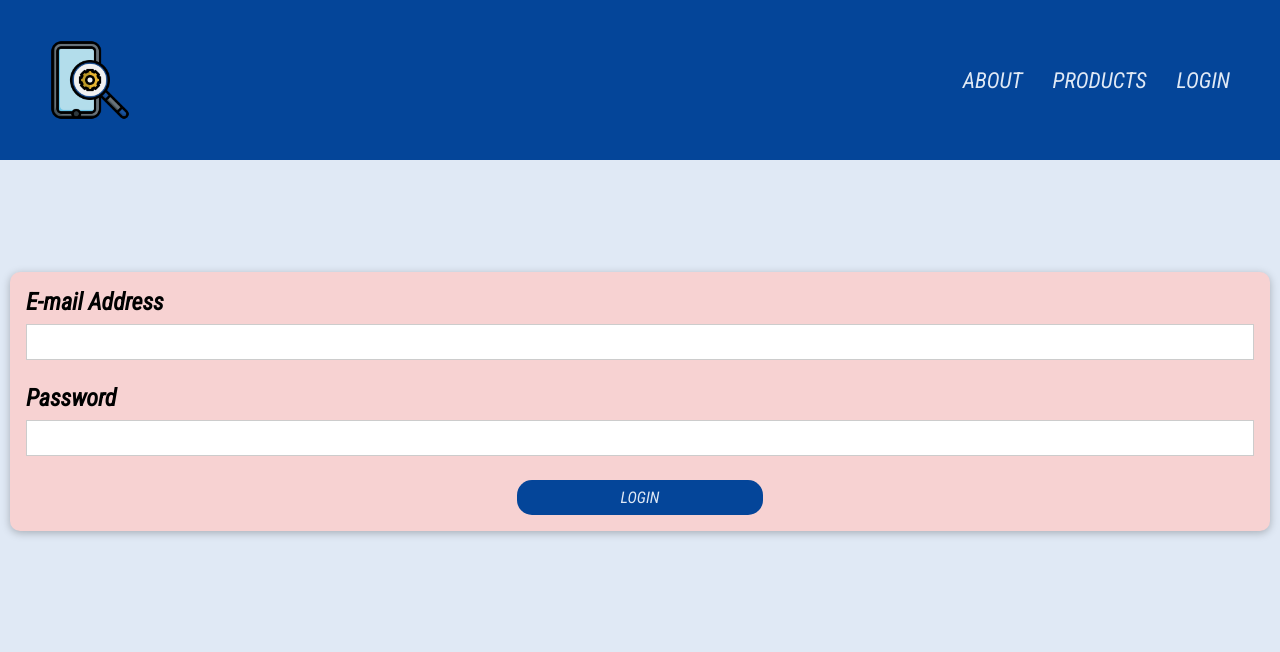
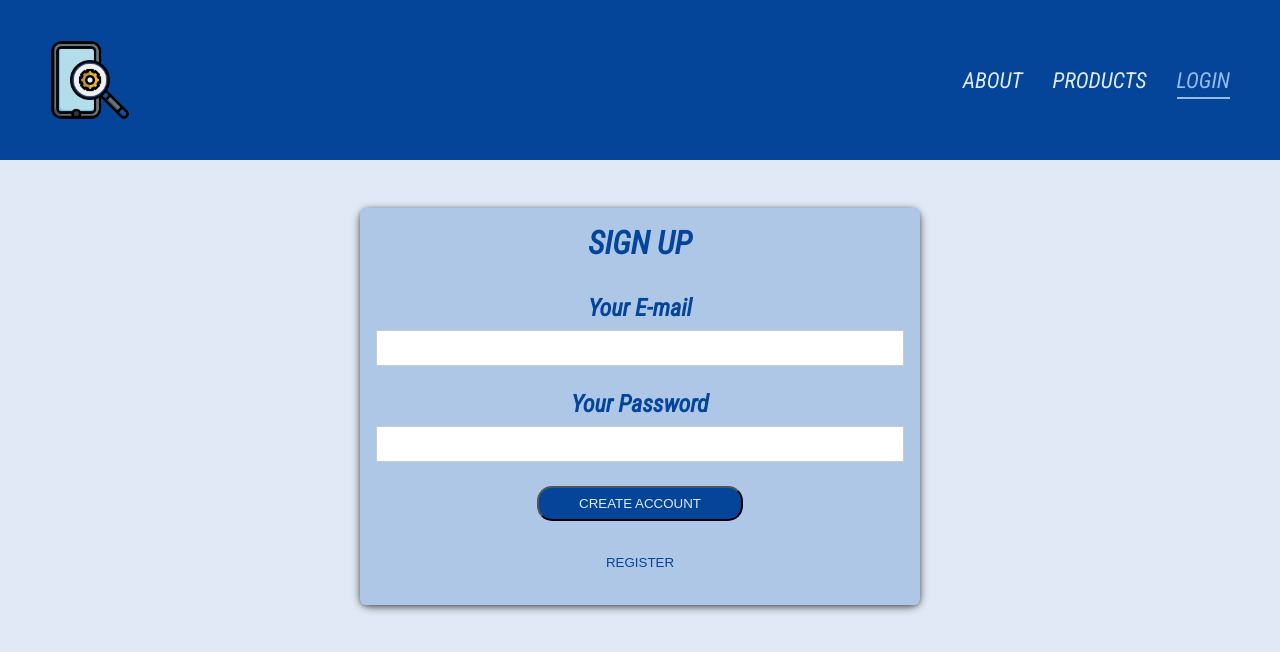
Before and after one commit to MuP0claB/Phone-Picker, a React (Create React App) app: page /login in a window 1280 px wide. Shown: the top 652 px of the page. Built offline with nearby package versions, Linux system fonts and the light colour scheme.

Commit message:
Added toggling in LoginForm

```diff
--- a/src/components/Auth/LoginForm.js
+++ b/src/components/Auth/LoginForm.js
@@ -1,28 +1,53 @@
-import { useContext } from "react";
-import { NavLink } from "react-router-dom";
+import Card from "../Card/Card";
+
+import { useContext, useRef, useState } from "react";
 import AuthContext from "../../store/auth-context";
 
 import styles from "./LoginForm.module.css";
 
 const LoginForm = () => {
+  const emailInputRef = useRef();
+  const passwordInputRef = useRef();
+
   const authCtx = useContext(AuthContext);
 
+  const [isReg, setIsReg] = useState();
+
+  const switchHandler = () => {
+    setIsReg((prevState) => !prevState);
+  };
+
+  const submitHandler = (event) => {
+    event.preventDefault();
+    const enteredEmail = emailInputRef.current.value;
+    const enteredpassword = passwordInputRef.current.value;
+  };
+
   return (
-    <div className="container">
-      <form className={styles['login-form']}>
+    <Card>
+      <form className={styles.form} onSubmit={submitHandler}>
+        <h1>{isReg ? "LOGIN" : "SIGN UP"}</h1>
         <div>
-          <label htmlFor="email">E-mail Address</label>
-          <input type="email" id="email" />
+          <label htmlFor="email">Your E-mail</label>
+          <input type="email" id="email" required ref={emailInputRef} />
         </div>
         <div>
-          <label htmlFor="password">Password</label>
-          <input type="password" id="password" />
+          <label htmlFor="password">Your Password</label>
+          <input
+            type="password"
+            id="password"
+            required
+            ref={passwordInputRef}
+          />
         </div>
         <div className={styles.btn}>
-          <NavLink to="/phones">LOGIN</NavLink>
+          <button type="submit">CREATE ACCOUNT</button>
+          <button type="button" className={styles.toggle}>
+            {isReg ? "LOGIN WITH EXISTING ACCOUNT" : "REGISTER"}
+          </button>
         </div>
       </form>
-    </div>
+    </Card>
   );
 };
 
--- a/src/components/Auth/LoginForm.module.css
+++ b/src/components/Auth/LoginForm.module.css
@@ -1,22 +1,31 @@
-.login-form {
+.form {
   display: block;
-    box-shadow: 0 2px 8px rgba(0, 0, 0, 0.26);
-    border-radius: 10px;
-    margin: 7rem auto;
+  margin: 3rem auto;
+  width: 100%;
+  max-width: 35rem;
+  border-radius: 6px;
+  background-color: #aec7e7;
+  box-shadow: 0 1px 4px rgba(0, 0, 0, 0.2);
   padding: 1rem;
-    width: 100%;
-    column-gap: 1rem;
-    background-color: rgb(247, 210, 210);
+  text-align: center;
+  color: white;
 }
 
-  .login-form label {
+.form h1 {
+  text-align: center;
+  color: #044599;
+  margin-bottom: 2rem;
+}
+
+.form label {
   display: block;
   font-weight: bold;
   font-size: 24px;
+  color: #044599;
   margin-bottom: 0.5rem;
 }
 
-  .login-form input {
+.form input {
   font: inherit;
   display: block;
   width: 100%;
@@ -26,38 +35,41 @@
   margin-bottom: 1.5rem;
 }
 
-  .login-form input:focus {
+.form input:focus {
   outline: none;
   border-color: #4f005f;
 }
 
-  .login-form input:hover {
-    background-color: lightblue;
-    transition: 0.3s;
+.btn {
+  margin-top: 1.5rem;
+  display: flex;
+  flex-direction: column;
+  align-items: center;
 }
 
-  .btn {
-    display: flex;
-    justify-content: space-around;
+.btn button {
+  background-color: #044599;
+  color: #e0e9f5;
   cursor: pointer;
-    vertical-align: top;
-    transition: opacity 1s;
+  border-radius: 15px;
+  padding: 0.5rem 2.5rem;
 }
 
-  .btn a {
-    background-color: #044599;
-    color: #e0e9f5;
-    border-radius: 15px;
-    padding: 0.5rem 1.5rem;
-    width: 20%;
-    text-align: center;
-  }
-
-  .btn a:hover {
+.btn button:hover {
   opacity: 0.8;
   box-shadow: 5px 5px 10px rgba(0, 0, 0, 0.3);
 }
 
-  .btn a:active {
-    opacity: 0.5;
+.btn .toggle {
+  margin-top: 2rem;
+  margin-bottom: 1rem;
+  background-color: transparent;
+  border: none;
+  color: #044599;
+  padding: 0.15rem 1.5rem;
 }
+
+.btn .toggle:hover {
+  background-color: transparent;
+  color: #044599;
+}
--- a/src/components/Layout/Header/Header.js
+++ b/src/components/Layout/Header/Header.js
@@ -1,6 +1,6 @@
 import { useContext } from "react";
 import { NavLink } from "react-router-dom";
-import finder_logo from '../../../articles/Phone-Finder.png';
+import finder_logo from "../../../articles/Phone-Finder.png";
 
 import styles from "./Header.module.css";
 import AuthContext from "../../../store/auth-context";
@@ -44,7 +44,7 @@ const Header = () => {
                   className={(navData) =>
                     navData.isActive ? styles.active : ""
                   }
-                  to="/registration"
+                  to="/login"
                 >
                   LOGIN
                 </NavLink>
--- a/src/components/RegistrationForm/RegistrationForm.js
+++ b/src/components/RegistrationForm/RegistrationForm.js
@@ -1,31 +1,15 @@
-import { NavLink } from "react-router-dom";
 import Card from "../Card/Card";
-
-import { useContext } from "react";
-import AuthContext from "../../store/auth-context";
 
 import styles from "./RegistrationForm.module.css";
 
 const RegistrationForm = () => {
-  const authCtx = useContext(AuthContext);
 
   return (
     <Card>
-      {/* <form className={styles.form}>
+      <form className={styles.form}>
         <h1>SIGN UP</h1>
-        <div>
-          <label htmlFor="email">Your E-mail</label>
-          <input type="email" id="email" />
-        </div>
-        <div>
-          <label htmlFor="password">Your Password</label>
-          <input type="password" id="password" />
-        </div>
-        <div className={styles.btn}>
-          <button type="button">CREATE ACCOUNT</button>
-          <button type="button" className={styles.toggle}>LOGIN WITH EXISTING ACCOUNT</button>
-        </div>
-      </form> */}
+
+      </form>
     </Card>
   );
 };
--- a/src/components/Welcome/Welcome.js
+++ b/src/components/Welcome/Welcome.js
@@ -5,7 +5,9 @@ const Welcome = () => {
   return (
     <div className={styles.box}>
       <p>WANNA TAKE A LOOK AT OUR GREAT OFFERS ?</p>
-      <NavLink to='/registration' className={styles.nav_register}>REGISTER HERE 👇🏽</NavLink>
+      <NavLink to="/login" className={styles.nav_register}>
+        REGISTER HERE 👇🏽
+      </NavLink>
     </div>
   );
 };
```
Lines whose indentation alone changed are shown as unchanged.
